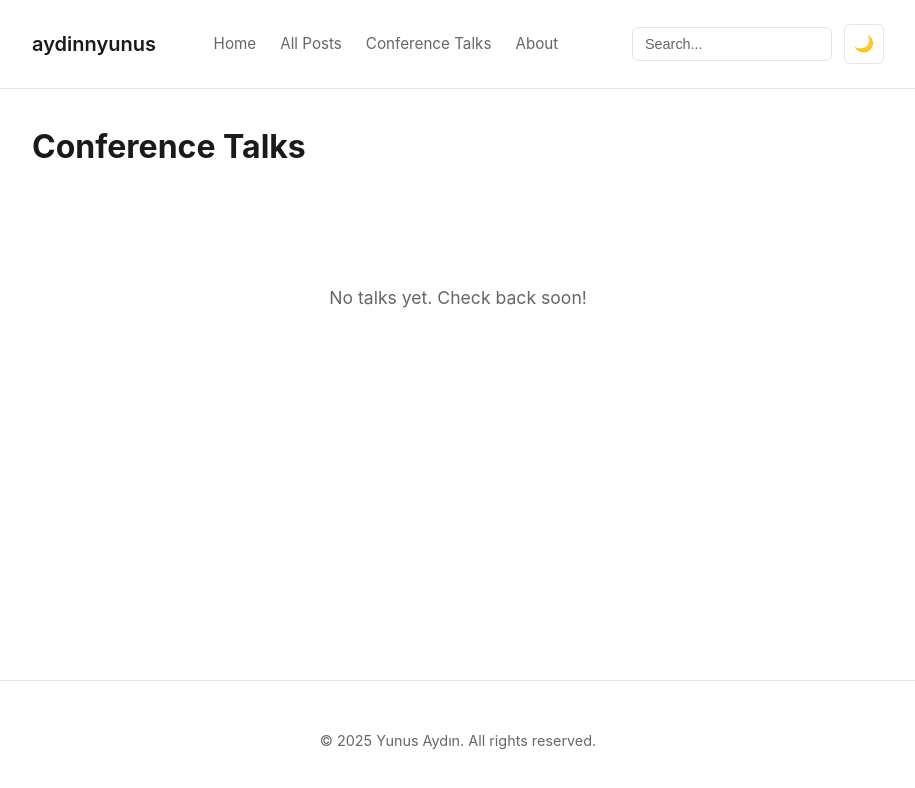
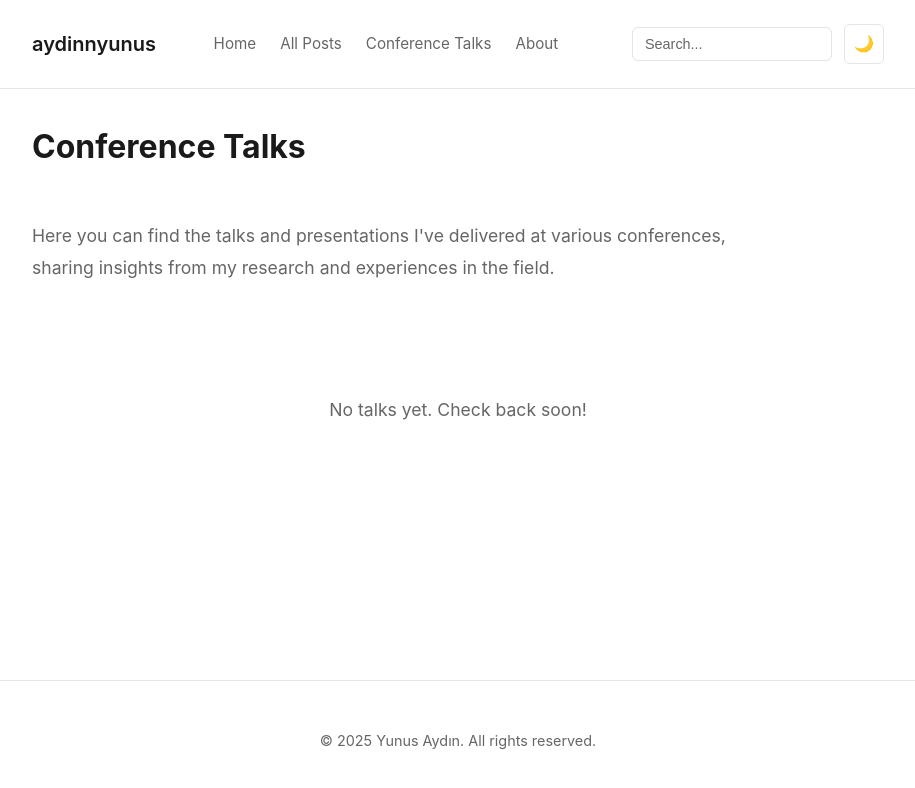
Before and after one commit to aydinnyunus/aydinnyunus.github.io, a Jekyll site: the page built from talks.html, in a window 1280 px wide. Shown: the top 788 px of the page, without its empty margins (182-1097 px from the left). Built offline with Jekyll 4.4.1, drawn with Linux system fonts in a browser that asks for light colours.

Commit message:
Add content to About and Conference Talks pages

```diff
--- a/assets/css/main.css
+++ b/assets/css/main.css
@@ -614,6 +614,14 @@ body {
   min-height: 300px;
 }
 
+.talks-intro {
+  color: var(--text-secondary);
+  line-height: 1.8;
+  font-size: 1.1rem;
+  margin-bottom: 3rem;
+  max-width: 700px;
+}
+
 .empty-state {
   text-align: center;
   color: var(--text-secondary);
--- a/talks.html
+++ b/talks.html
@@ -7,6 +7,7 @@ title: Conference Talks
   <h1>Conference Talks</h1>
 
   <div class="talks-list">
+    <p class="talks-intro">Here you can find the talks and presentations I've delivered at various conferences, sharing insights from my research and experiences in the field.</p>
     <p class="empty-state">No talks yet. Check back soon!</p>
   </div>
 </div>
```
Also changed, not shown: about.md (+3 -1 lines).
